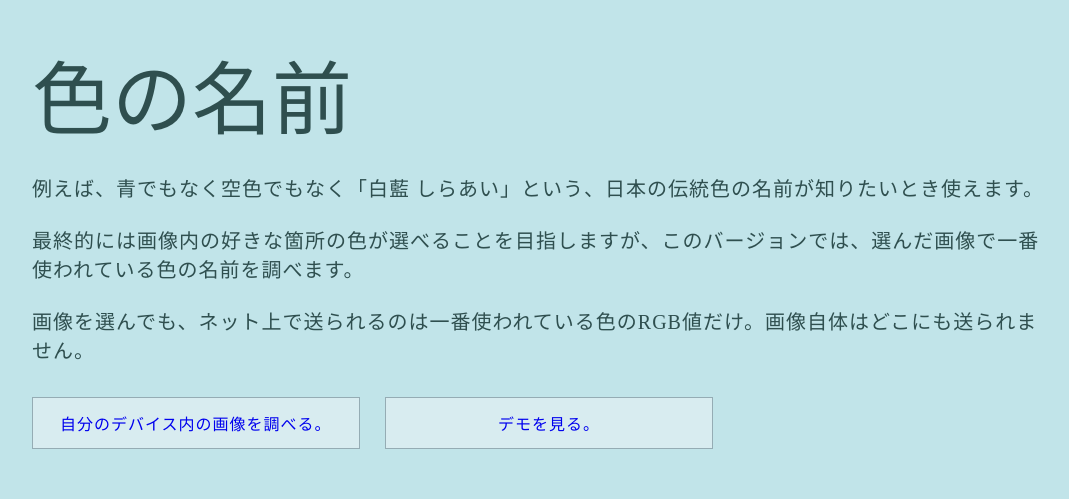
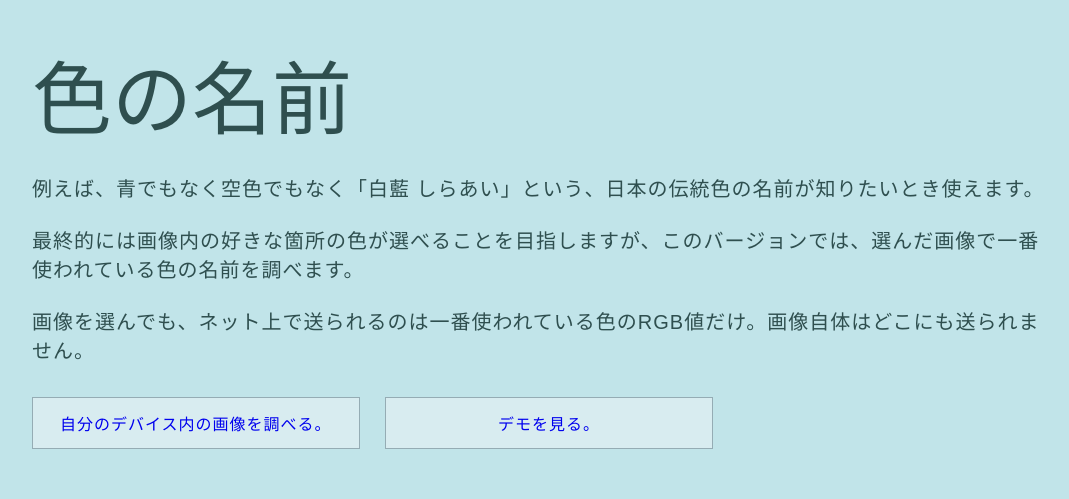
Before and after one commit to miomaeshima/name-of-colors, a React (Create React App) app in the folder client/: page / in a window 1280 px wide. Shown: the part 107-606 px from the top of the page, without its empty margins (96-1165 px from the left). Built offline with nearby package versions, Linux system fonts and the light colour scheme; what colorthief would draw is missing.

Commit message:
fixed a font bug

```diff
--- a/client/src/components/Demo/Demo.css
+++ b/client/src/components/Demo/Demo.css
@@ -33,7 +33,6 @@
   letter-spacing: 0.05em;
   color: white;
   font-weight: bold;
-  font-family: "メイリオ", "Meiryo", sans-serif;
   letter-spacing: 0.07em;
   background: rgb(0, 0, 0, 0.1);
   pointer-events: none;
@@ -42,7 +41,7 @@
 #demoNameBox {
   width: 50vw;
   font-size: 50px;
-  font-family: Ryumin Regular KL;
+  font-family:'游明朝','Yu Mincho',YuMincho,'Hiragino Mincho Pro',serif;
   display: flex;
   font-size: 50px;
   writing-mode: vertical-rl;
--- a/client/src/components/Home/Home.css
+++ b/client/src/components/Home/Home.css
@@ -1,5 +1,7 @@
 body{
-  height: 100%
+  height: 100%;
+  font-family:'游明朝','Yu Mincho',YuMincho,'Hiragino Mincho Pro',serif;
+  color: #1c1c1c;
 }
 
 html {
@@ -15,7 +17,7 @@ html {
 
 #title {
   font-size: 80px;
-  font-family: SimSun, Mincho;
+  font-family:'游明朝','Yu Mincho',YuMincho,'Hiragino Mincho Pro',serif;
   padding-left: 10vw;
   padding-top: 15vh;
   color: darkslategray;
@@ -28,8 +30,7 @@ html {
   padding-left: 10vw;
   padding-right: 10vw;
   font-size: 20px;
-  font-family: "Ryumin Regular KL";
-  /* font-family: "メイリオ", "Meiryo", sans-serif; */
+  font-family: "メイリオ", "Meiryo", sans-serif;
   letter-spacing: 0.05em;
   color: darkslategray;
 }
--- a/client/src/components/Selectfile/SelectFile.css
+++ b/client/src/components/Selectfile/SelectFile.css
@@ -59,14 +59,13 @@ label:active{
   padding-top: 5px;
   padding-bottom: 5px;
   font-weight: bold;
-  font-family: "メイリオ", "Meiryo", sans-serif;
   font-size:1em;
   background: rgb(0, 0, 0, 0.1)
 }
 #selectNameBox {
   width: 50vw;
   font-size: 3rem;
-  font-family: Ryumin Regular KL;
+  font-family:'游明朝','Yu Mincho',YuMincho,'Hiragino Mincho Pro',serif;
   display: flex;
   font-size: 50px;
   writing-mode: vertical-rl;
```
